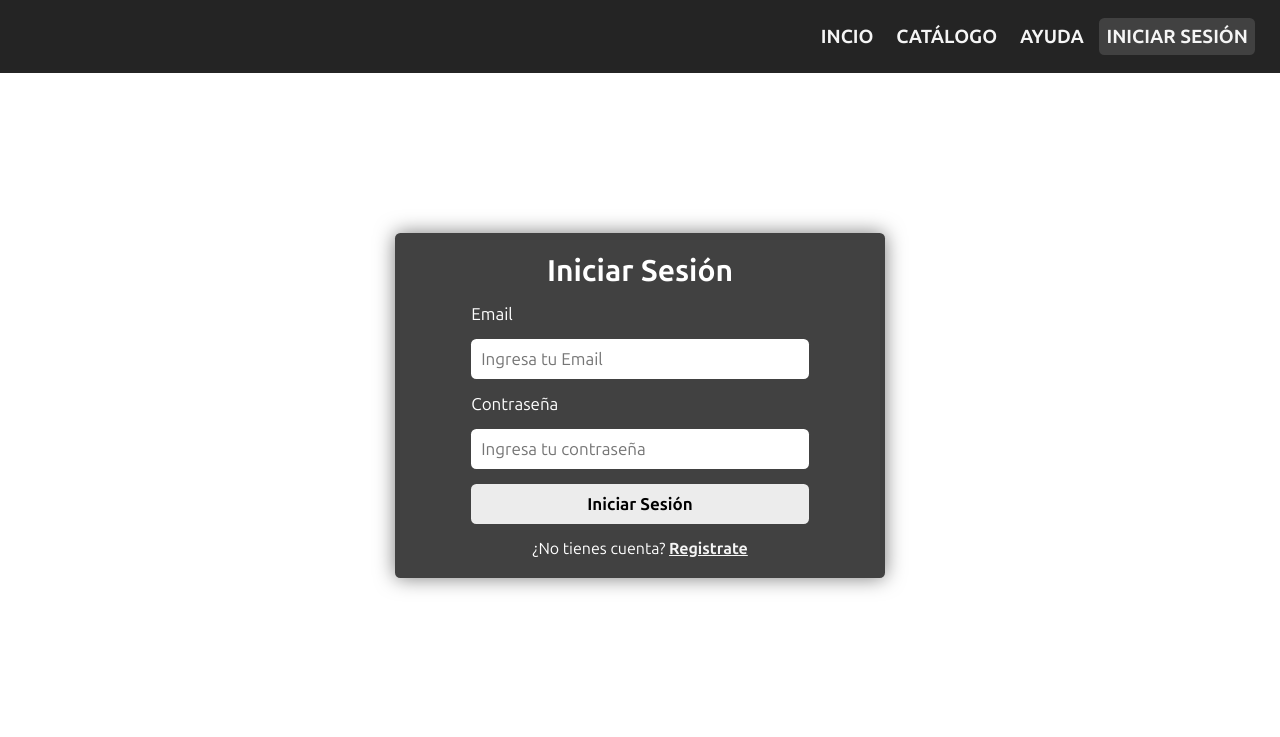
After one commit to IsraelCard/DesignAutoBahn, a PHP site: page /front/login.php in a window 1280 px wide. The commit adds this page. Shown: the top 737 px of the page. Run offline with PHP 8.4, Linux system fonts and the light colour scheme.

Commit message:
Login completado

```diff
--- a/htdocs/proyecto/front/dashboard.php
+++ b/htdocs/proyecto/front/dashboard.php
@@ -1,6 +1,6 @@
 <?php
-include("back/jsonWriter.php");
-include("back/jsonReader.php");
+include("../back/jsonWriter.php");
+include("../back/jsonReader.php");
 ?>
 
 <!DOCTYPE html>
@@ -12,7 +12,7 @@ include("back/jsonReader.php");
     <link rel="stylesheet" href="styles/dashboard.css">
 </head>
 <body>
-    <?php include("front/header.php");?>
+    <?php include("header.php");?>
 <div class="catalogoContainer">
     <table class="catalogo">
         <tr>
--- a/htdocs/proyecto/front/header.php
+++ b/htdocs/proyecto/front/header.php
@@ -52,9 +52,9 @@
 
         <!-- direccion de cada boton-->
         <nav>
-            <a href="#">INCIO</a>
-            <a href="#">CATÁLOGO</a>
+            <a href="index.php">INCIO</a>
+            <a href="">CATÁLOGO</a>
             <a href="#">AYUDA</a>
-            <a href="#" class="login">INICIAR SESIÓN</a>
+            <a href="login.php" class="login">INICIAR SESIÓN</a>
         </nav>
 </header>
--- /dev/null
+++ b/htdocs/proyecto/front/login.css
@@ -0,0 +1,63 @@
+@import url('https://fonts.googleapis.com/css2?family=Ubuntu+Sans:ital,wght@0,100..800;1,100..800&display=swap');
+
+*{
+    margin: 0;
+    padding: 0;
+    font-family: "Ubuntu Sans", sans-serif;
+}
+
+.contenedor{
+    background-color: rgb(65,65,65);
+    color: white;
+    text-align: center;
+    max-width: 450px;
+    padding: 20px;
+    margin: 20vh auto;
+    border-radius: 4pt;
+    box-shadow: 0 0 20px rgba(0, 0, 0, 0.521);
+}
+
+.contenedor h4{
+    font-size: 30px;
+    margin-bottom: 15px;
+}
+
+form{
+    width: 75%;
+    margin: auto;
+}
+
+label, input{
+    display: block;
+    text-align: left;
+    width: 94%;
+    margin-bottom: 15px;
+    font-size: 17px;
+}
+
+input{
+    padding: 10px;
+    border: none;
+    border-radius: 4pt;
+}
+
+.submit{
+    text-align: center;
+    font-weight: bold;
+    background-color: rgba(255, 255, 255, 0.899);
+    width: 100%;
+}
+
+a{
+    font-weight: bold;
+    color: whitesmoke;
+}
+
+input:focus{
+    outline: none;
+}
+
+.submit:hover{
+    background-color: white;
+    cursor: pointer;
+}
--- /dev/null
+++ b/htdocs/proyecto/front/login.php
@@ -0,0 +1,26 @@
+<!DOCTYPE html>
+<html lang="en">
+<head>
+    <meta charset="UTF-8">
+    <meta name="viewport" content="width=device-width, initial-scale=1.0">
+    <title>Iniciar sesión</title>
+    <link rel="stylesheet" href="login.css">
+</head>
+<body>
+    <?php include("header.php") ?>
+
+    <div class="contenedor">
+        <h4>Iniciar Sesión</h4>
+        <form action="" method="post">
+            <label for="">Email</label>
+            <input type="email" name="email" placeholder="Ingresa tu Email">
+
+            <label for="">Contraseña</label>
+            <input type="password" name="pass" placeholder="Ingresa tu contraseña">
+
+            <input type="submit" value="Iniciar Sesión" class="submit">
+            <p>¿No tienes cuenta?   <a href="signup.php"> Registrate</a></p>
+        </form>
+    </div>
+</body>
+</html>
```
